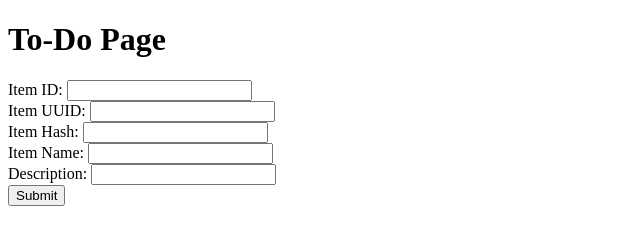
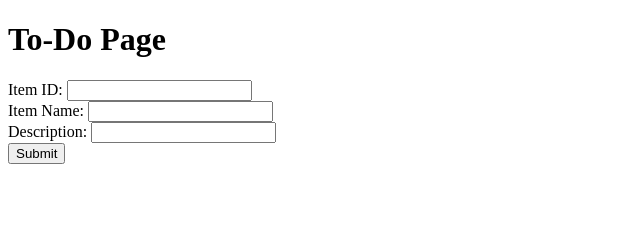
Before and after one commit to Sudhamshub/athena, a plain HTML site: page templates/index.html in a window 1280 px wide. Shown: the whole page, without its empty margins (0-640 px from the left). Drawn offline with Linux system fonts and the light colour scheme.

```diff
--- a/templates/index.html
+++ b/templates/index.html
@@ -12,20 +12,6 @@
             <label>
                 Item ID:
                 <input type="number" id="itemId" required>
-            </label>
-        </div>
-
-        <div>
-            <label>
-                Item UUID:
-                <input type="text" id="itemUuid" required>
-            </label>
-        </div>
-
-        <div>
-            <label>
-                Item Hash:
-                <input type="text" id="itemHash" required>
             </label>
         </div>
 
```
